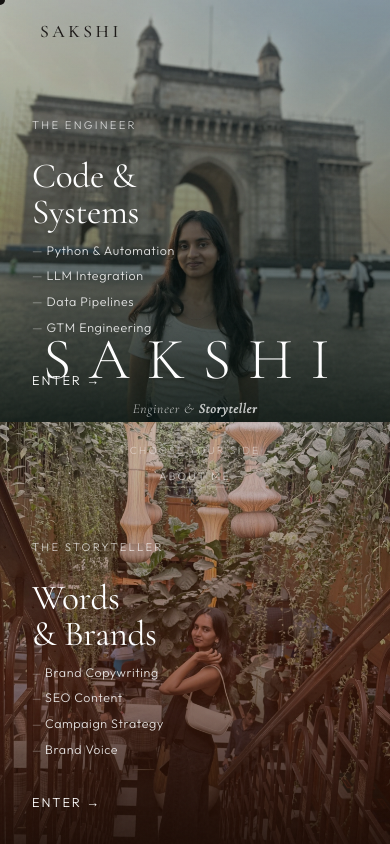
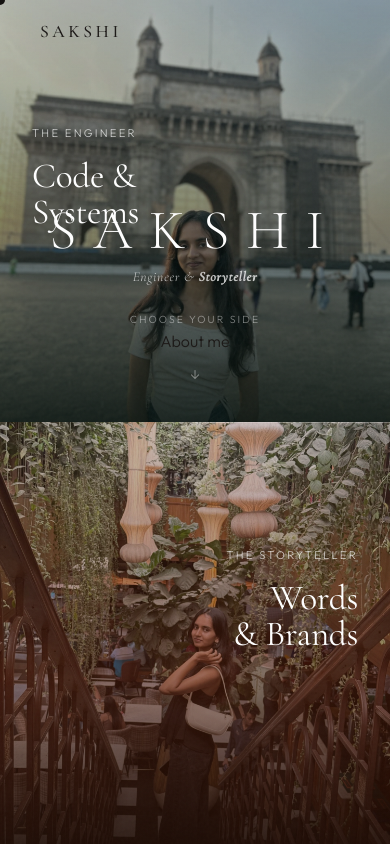
Before and after one commit to justsakshi/sakshi-portfolio, a React (Vite) app: page / in a window 390 px wide. Built offline with nearby package versions, Linux system fonts and the light colour scheme.

Commit message:
final commit

```diff
--- a/src/pages/Home.css
+++ b/src/pages/Home.css
@@ -14,18 +14,19 @@
 
 /* ── Sides ── */
 .home__side {
+  flex: 1;
   position: relative;
   overflow: hidden;
   cursor: none;
-  transition: flex 0.15s ease-out;
+  transition: flex 0.7s cubic-bezier(0.76, 0, 0.24, 1);
 }
 
 .home__side--active {
-  flex: 1.6 !important;
+  flex: 1.6;
 }
 
 .home__side--dim {
-  flex: 0.4 !important;
+  flex: 0.4;
 }
 
 /* Images */
@@ -233,24 +234,7 @@
   animation: fadeUp 1s ease 0.9s both;
 }
 
-.home__about-link {
-  display: inline-block;
-  font-family: var(--font-body);
-  font-size: 0.68rem;
-  letter-spacing: 0.2em;
-  text-transform: uppercase;
-  color: rgba(255,255,255,0.6);
-  border-bottom: 1px solid rgba(255,255,255,0.3);
-  padding-bottom: 2px;
-  margin-top: 0.5rem;
-  transition: color 0.2s, border-color 0.2s;
-  animation: fadeUp 1s ease 1.1s both;
-}
-
-.home__about-link:hover {
-  color: rgba(255,255,255,1);
-  border-color: rgba(255,255,255,0.8);
-}
+.home__arrow {
   color: rgba(255,255,255,0.4);
   font-size: 1rem;
   margin-top: 0.5rem;
@@ -262,14 +246,14 @@
   position: absolute;
   top: 0;
   bottom: 0;
+  left: 50%;
   width: 1px;
   background: rgba(255,255,255,0.25);
   z-index: 15;
   transform: scaleY(0);
   transform-origin: top;
   animation: lineGrow 1.2s cubic-bezier(0.76, 0, 0.24, 1) 0.4s forwards;
-  transition: left 0.15s ease-out;
-  pointer-events: none;
+  transition: left 0.7s cubic-bezier(0.76, 0, 0.24, 1);
 }
 
 /* ── Keyframes ── */
@@ -294,70 +278,24 @@
   }
 
   .home__center {
-    top: 50%;
-    transform: translate(-50%, -50%);
-    width: 100%;
-    padding: 0 1.5rem;
-  }
-
-  .home__center--shift-tech,
-  .home__center--shift-marketing {
-    opacity: 0;
-    transform: translate(-50%, -60%);
-  }
-
-  .home__name {
-    font-size: clamp(3rem, 15vw, 5rem);
+    top: 35%;
   }
 
   .home__side-content {
     padding: 2rem;
   }
 
-  .home__side-content--right {
-    align-items: flex-start;
-    text-align: left;
-  }
-
-  .home__side-content--right .home__side-tags li::after {
-    content: '';
-  }
-
-  .home__side-content--right .home__side-tags li::before {
-    content: '— ';
-    opacity: 0.5;
-    font-size: 0.7rem;
-  }
-
   .home__side-title {
     font-size: 2.2rem;
   }
 
-  /* On mobile always show the content labels and enter text */
-  .home__side-label {
-    opacity: 0.7;
-    transform: translateY(0);
-  }
-
-  .home__side-tags {
-    opacity: 1;
-    transform: translateY(0);
-  }
-
-  .home__side-enter {
-    opacity: 1;
-    transform: translateX(0);
-  }
-
   .home__divider {
-    position: absolute;
     top: 50%;
-    left: 0 !important;
+    bottom: unset;
+    left: 0;
     right: 0;
-    bottom: unset;
-    width: 100% !important;
+    width: auto;
     height: 1px;
-    transition: none;
     animation: lineGrowH 1.2s cubic-bezier(0.76, 0, 0.24, 1) 0.4s forwards;
   }
 
@@ -367,11 +305,6 @@
   }
 
   .home__side--active {
-    flex: 1.5 !important;
-  }
-
-  .home__side--dim {
-    flex: 0.5 !important;
+    flex: 1.5;
   }
 }
-}
--- a/src/pages/Home.jsx
+++ b/src/pages/Home.jsx
@@ -100,6 +100,11 @@ export default function Home() {
         </div>
       </div>
 
+      {/* Divider line — follows cursor */}
+      <div
+        className="home__divider"
+        style={{ left: `${clampedPct}%` }}
+      />
     </main>
   )
 }
```
